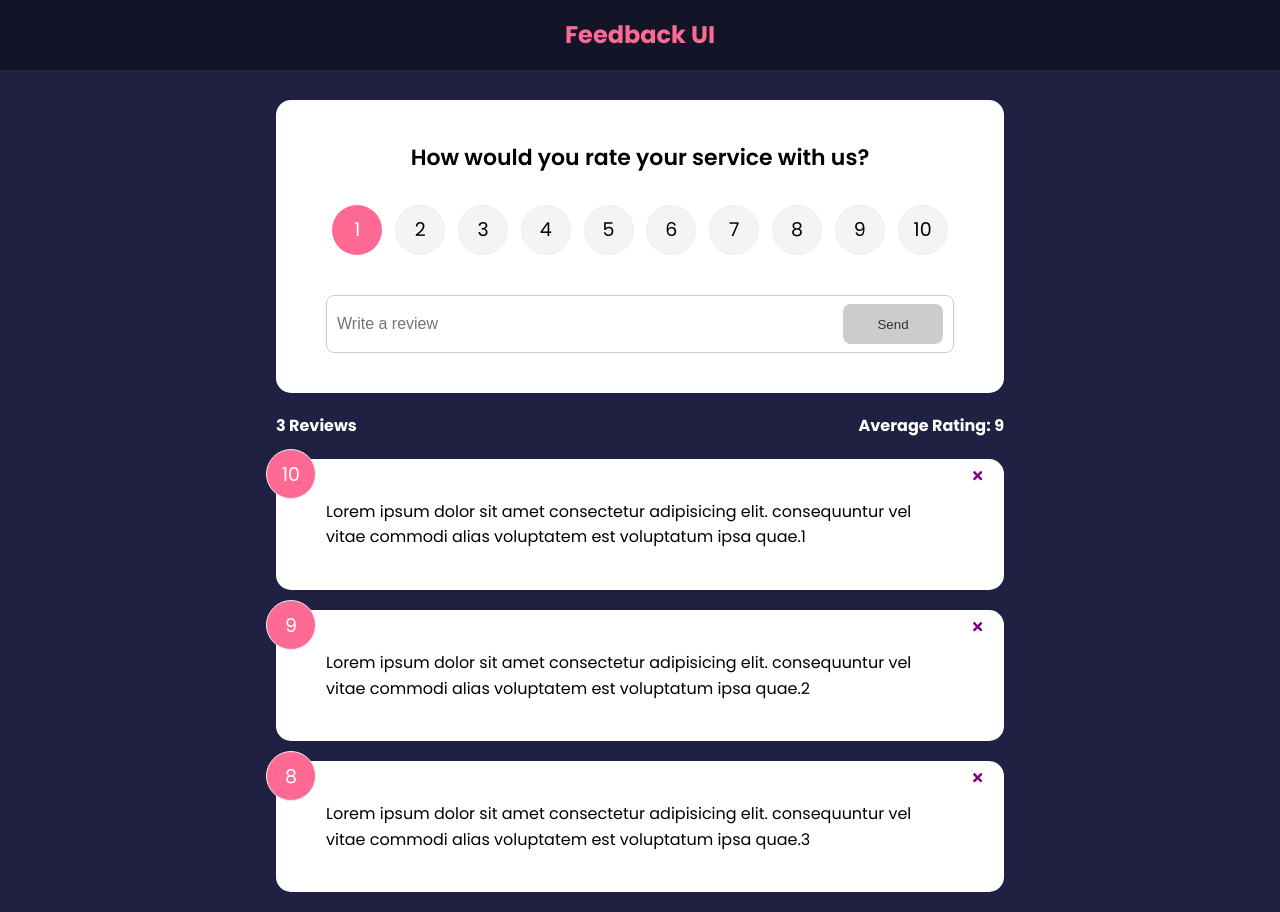
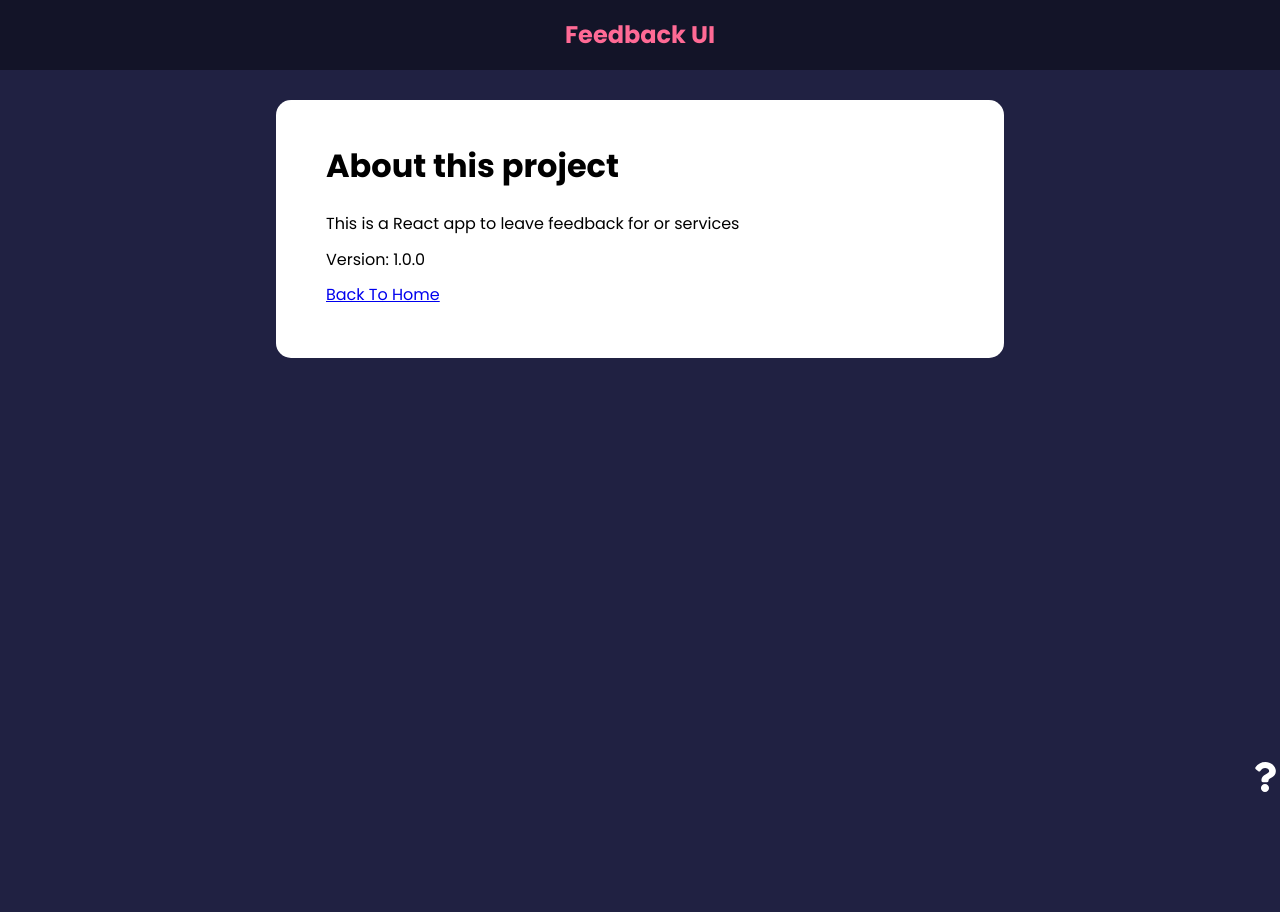
Before and after one commit to burakseyitkara/feedback-app, a React (Create React App) app: page /about in a window 1280 px wide. After the commit the page ends 800 px from the top, so only its background shows below. Built offline with nearby package versions, Linux system fonts and the light colour scheme; the HTML template or start-up script is replaced by a standard one.

Commit message:
Creating Links, React Router 6

```diff
--- a/package.json
+++ b/package.json
@@ -10,6 +10,7 @@
     "react": "^17.0.2",
     "react-dom": "^17.0.2",
     "react-icons": "^4.3.1",
+    "react-router-dom": "^6.2.2",
     "react-scripts": "5.0.0",
     "uuid": "^8.3.2",
     "web-vitals": "^2.1.4"
--- a/src/App.js
+++ b/src/App.js
@@ -1,4 +1,5 @@
-import {v4 as uuidv4} from 'uuid';
+import { v4 as uuidv4 } from "uuid";
+import { BrowserRouter as Router, Route, Routes } from "react-router-dom";
 import { useState } from "react";
 import React from "react";
 import Header from "./components/Header";
@@ -6,33 +7,47 @@
 import FeedBackData from "./data/FeedbackData";
 import FeedbackStats from "./components/FeedbackStats";
 import FeedbackForm from "./components/FeedbackForm";
+import AboutPage from "./pages/AboutPage";
+import AboutIconLink from "./components/AboutIconLink";
 
 function App() {
-
   const [feedback, setFeedback] = useState(FeedBackData);
 
   const addFeedback = (newFeedback) => {
     newFeedback.id = uuidv4();
-    setFeedback([newFeedback,...feedback]);
+    setFeedback([newFeedback, ...feedback]);
   };
 
+  const deleteFeedback = (id) => {
+    if (window.confirm("Are you sure you want to delete this feedback?")) {
+      setFeedback(feedback.filter((item) => item.id !== id));
+    }
+  };
 
-  const deleteFeedback = (id) => {
-    if(window.confirm("Are you sure you want to delete this feedback?")){
-      setFeedback(feedback.filter((item) => item.id !== id));
-    };
-  }
   return (
-    <>
+    <Router>
       <Header />
       <div className="container">
-        <FeedbackForm handleAdd={addFeedback}/>
-        <FeedbackStats feedback={feedback} />
-        <FeedbackList feedbackParam={feedback}
-          handleDelete={deleteFeedback}
-        />
+        <Routes>
+          <Route
+            exact
+            path="/"
+            element={
+              <>
+                <FeedbackForm handleAdd={addFeedback} />
+                <FeedbackStats feedback={feedback} />
+                <FeedbackList
+                  feedbackParam={feedback}
+                  handleDelete={deleteFeedback}
+                />
+              </>
+            }
+          ></Route>
+          <Route path="/about" element={<AboutPage />} />
+        </Routes>
+        <AboutIconLink />
       </div>
-    </>
+    </Router>
   );
 }
 
--- /dev/null
+++ b/src/components/AboutIconLink.jsx
@@ -0,0 +1,15 @@
+import React from "react";
+import { FaQuestion } from "react-icons/fa";
+import { Link } from "react-router-dom";
+
+function AboutIconLink() {
+  return (
+    <div className="about-link">
+      <Link to="/about">
+        <FaQuestion size={30} />
+      </Link>
+    </div>
+  );
+}
+
+export default AboutIconLink;
--- a/src/index.css
+++ b/src/index.css
@@ -188,8 +188,9 @@
 /* FIX: Remove position: absolute to keep about icon at the bottom of the
  * document */
 .about-link {
-  display: flex;
-  justify-content: flex-end;
+  position: fixed;
+    bottom: 0px;
+    right: 0px;
 }
 
 /* FIX: Remove position: absolute to keep about icon at the bottom of the
--- /dev/null
+++ b/src/pages/AboutPage.jsx
@@ -0,0 +1,21 @@
+import React from 'react'
+import Card from '../components/shared/Card'
+import { Link } from "react-router-dom";
+
+
+function AboutPage() {
+  return (
+    <Card>
+    <div className='about'>
+      <h1>About this project</h1>
+      <p>This is a React app to leave feedback for or services</p>
+      <p>Version: 1.0.0</p>
+      <p>
+        <Link to="/">Back To Home</Link>
+      </p>
+    </div>
+    </Card>
+  )
+}
+
+export default AboutPage
```
Also changed, not shown: 1 other file (tests, documents, lock files or other folders).
